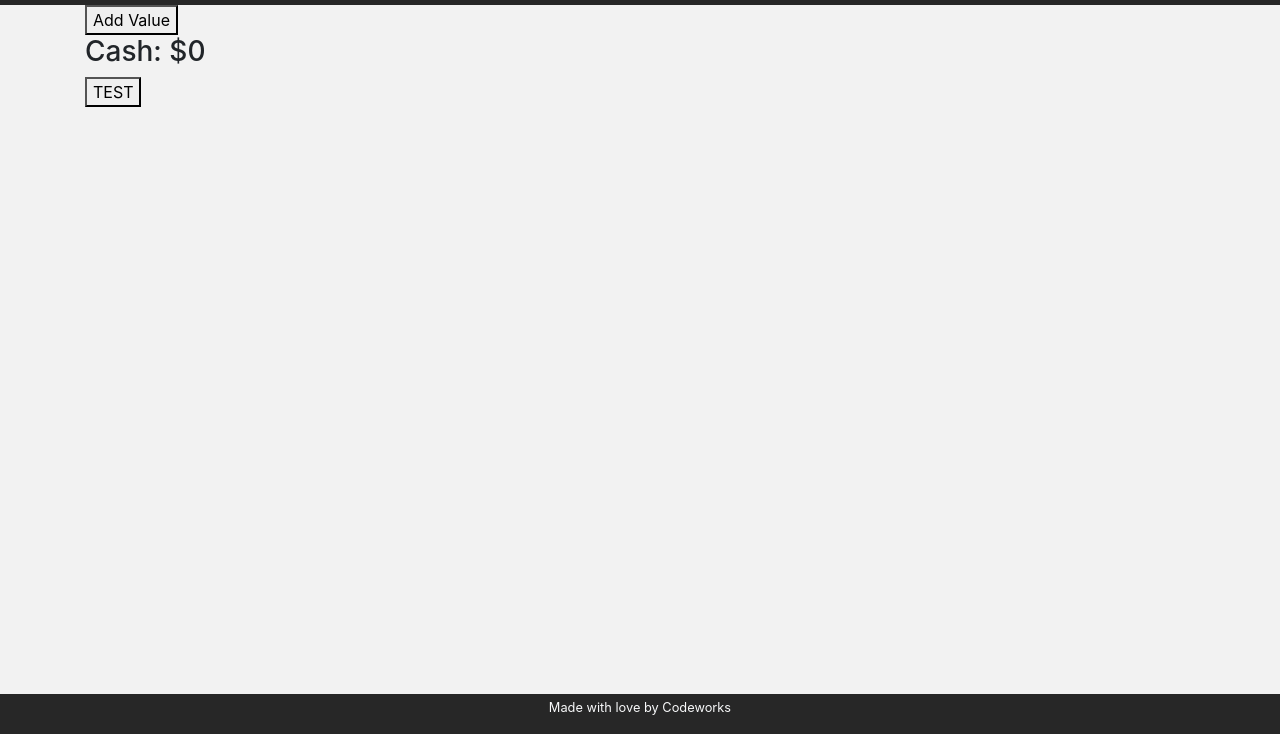
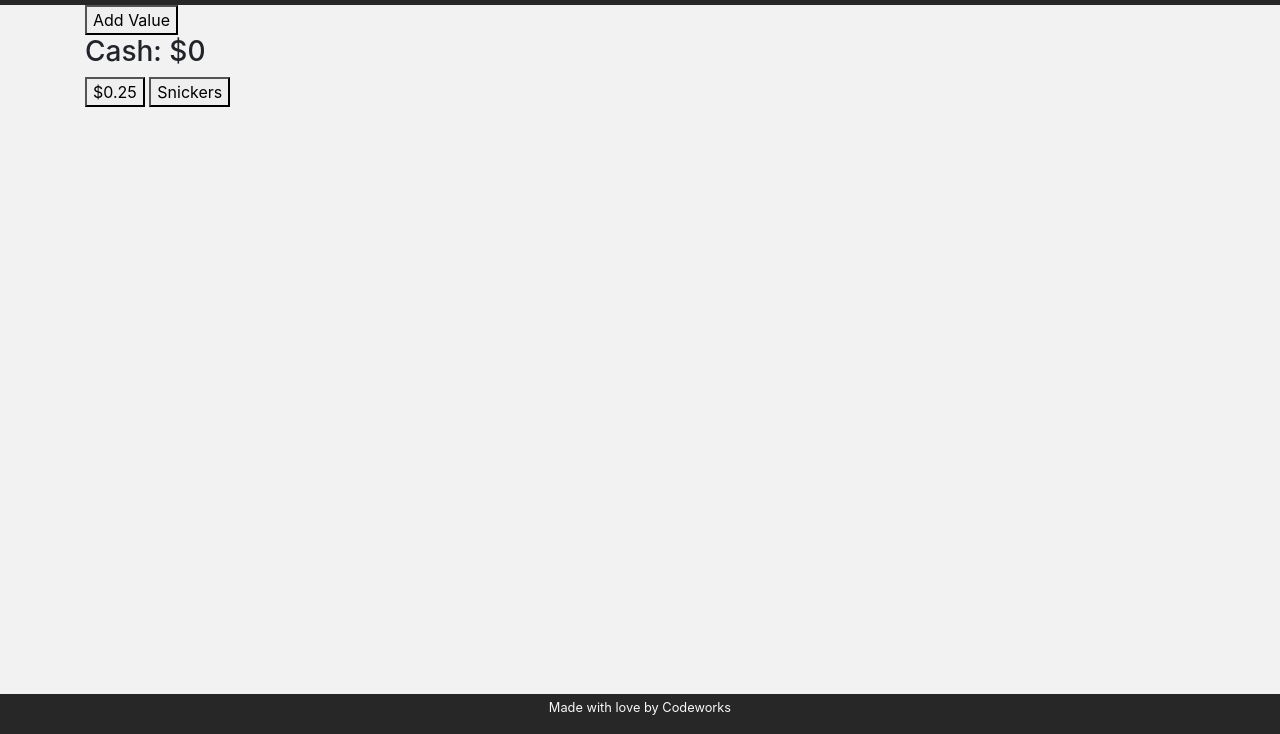
Before and after one commit to CyberTomB/vending-machine, a website with bundled scripts: page index.html in a window 1280 px wide. Shown: the part 66-800 px from the top of the page. Built offline with nearby package versions, Linux system fonts and the light colour scheme.

Commit message:
added snickers button

```diff
--- a/app/AppState.js
+++ b/app/AppState.js
@@ -5,7 +5,7 @@ import { isValidProp } from "./Utils/isValidProp.js"
 
 class AppState extends EventEmitter {
    /** @type {Value[]} */
-   snickers = new Snack('snickers', 100)
+   snickers = new Snack('snickers', 1)
    values = []
 
    cash = 0
--- a/app/Controllers/VendsController.js
+++ b/app/Controllers/VendsController.js
@@ -2,7 +2,7 @@ import { ProxyState } from "../AppState.js"
 import { vendsService } from "../Services/VendsService.js"
 
 export default class VendsController {
-   test() {
-      vendsService.vend()
+   vend(str) {
+      vendsService.vend(str)
    }
 }
--- a/app/Services/CashServices.js
+++ b/app/Services/CashServices.js
@@ -2,7 +2,7 @@ import { ProxyState } from "../AppState.js";
 
 class CashSerivces {
    addQuarter() {
-      ProxyState.cash += 25
+      ProxyState.cash += 0.25
    }
 }
 
--- a/app/Services/VendsService.js
+++ b/app/Services/VendsService.js
@@ -1,8 +1,9 @@
 import { ProxyState } from "../AppState.js";
 
 class VendsService {
-   vend() {
-      console.log(ProxyState.snack)
+   vend(str) {
+      console.log(str)
+      console.log(ProxyState.snickers)
    }
 }
 
--- a/index.html
+++ b/index.html
@@ -24,7 +24,8 @@
     <main class="container">
         <div id="app"></div>
         <h3 id="cash">Cash: $0.00</h3>
-        <button onclick="app.cashController.addQuarter()">TEST</button>
+        <button onclick="app.cashController.addQuarter()">$0.25</button>
+        <button onclick="app.vendsController.vend('snickers')">Snickers</button>
     </main>
     <footer class="bg-dark text-light">
         <div class="text-center">
```
